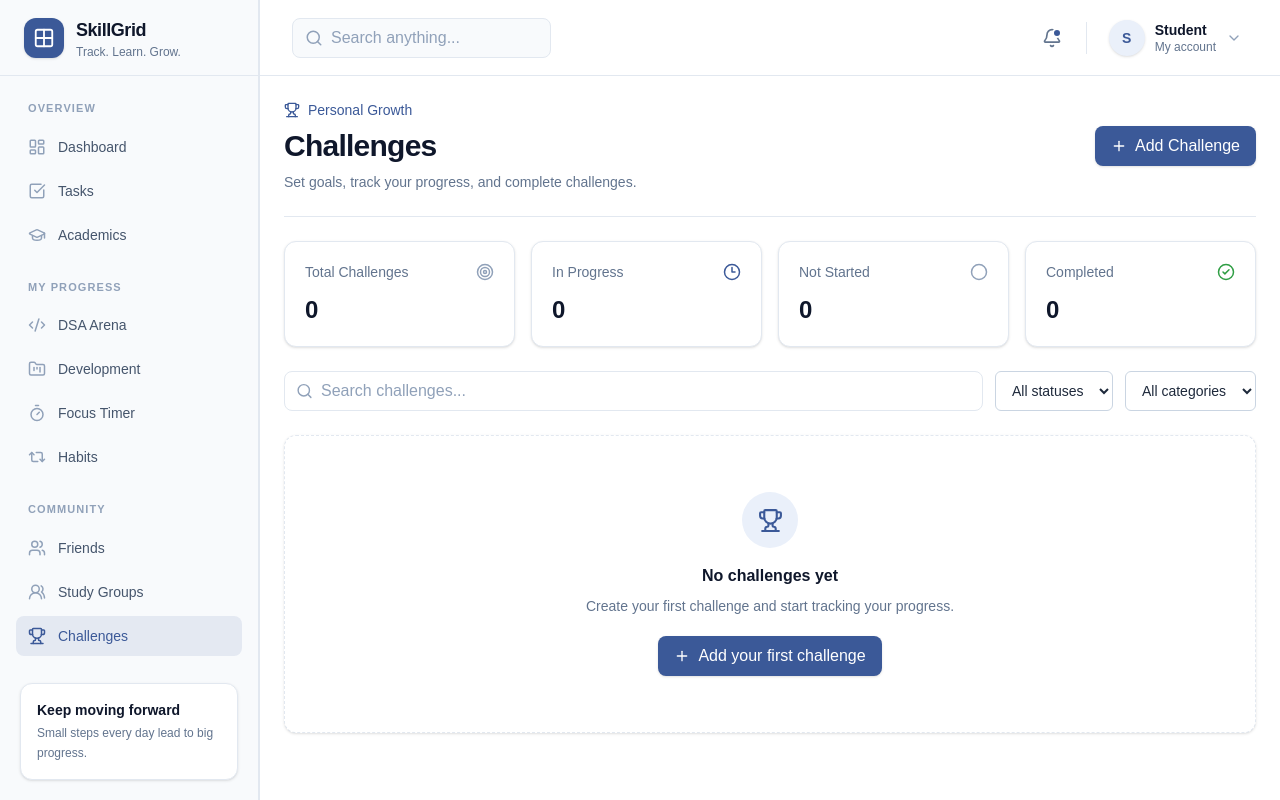
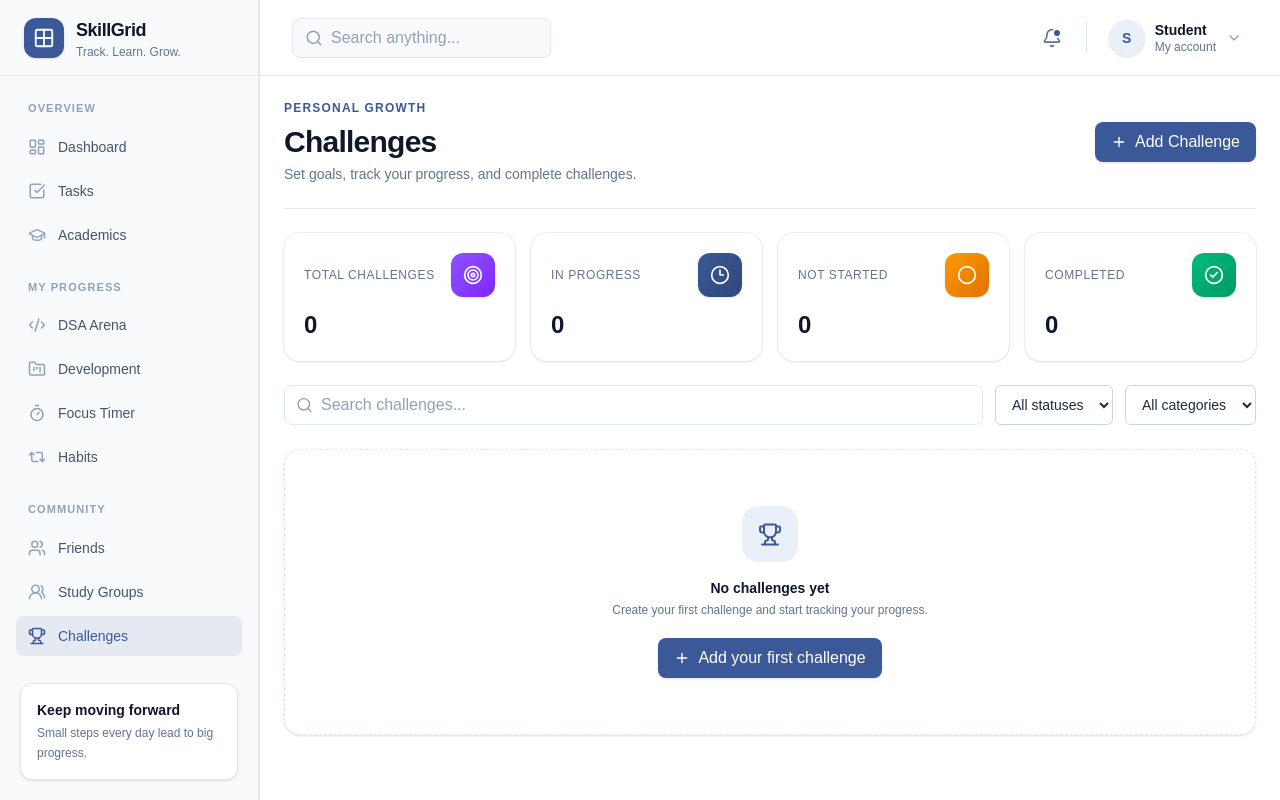
Before and after one commit to thiteswapnil1212-hue/skillGrid, a Next.js app in the folder skillgrid-app/: page /challenges in a window 1280 px wide. Built offline with nearby package versions, Linux system fonts and the light colour scheme.

Commit message:
style: premium stat cards and header on challenges page

```diff
--- a/skillgrid-app/src/app/challenges/page.tsx
+++ b/skillgrid-app/src/app/challenges/page.tsx
@@ -103,12 +103,11 @@ export default function ChallengesPage() {
     <main className="mx-auto w-full max-w-7xl space-y-6 p-6">
       <section className="flex flex-col justify-between gap-4 border-b border-slate-200 pb-6 sm:flex-row sm:items-center">
         <div>
-          <div className="flex items-center gap-2 text-sm font-medium text-primary">
-            <Trophy size={16} />
-            <span>Personal Growth</span>
-          </div>
-          <h1 className="mt-2 text-2xl font-semibold tracking-tight text-slate-900 sm:text-3xl">Challenges</h1>
-          <p className="mt-2 text-sm text-slate-500">Set goals, track your progress, and complete challenges.</p>
+          <p className="text-xs font-semibold uppercase tracking-widest text-primary">
+            Personal Growth
+          </p>
+          <h1 className="mt-2 text-2xl font-bold tracking-tight text-slate-900 sm:text-3xl">Challenges</h1>
+          <p className="mt-1 text-sm text-slate-500">Set goals, track your progress, and complete challenges.</p>
         </div>
         <Button onClick={() => setShowForm((v) => !v)} className="gap-2">
           {showForm ? <X size={16} /> : <Plus size={16} />}
@@ -118,28 +117,28 @@ export default function ChallengesPage() {
 
       <section className="grid grid-cols-2 gap-4 xl:grid-cols-4">
         {[
-          { label: "Total Challenges", value: counts.total, icon: Target, color: "text-slate-400" },
-          { label: "In Progress", value: counts.active, icon: Clock3, color: "text-primary" },
-          { label: "Not Started", value: counts.pending, icon: Circle, color: "text-slate-400" },
-          { label: "Completed", value: counts.completed, icon: CheckCircle2, color: "text-success" },
+          { label: "Total Challenges", value: counts.total, icon: Target, tile: "from-violet-500 to-violet-600" },
+          { label: "In Progress", value: counts.active, icon: Clock3, tile: "from-[#3B5998] to-[#2F477A]" },
+          { label: "Not Started", value: counts.pending, icon: Circle, tile: "from-amber-500 to-amber-600" },
+          { label: "Completed", value: counts.completed, icon: CheckCircle2, tile: "from-emerald-500 to-emerald-600" },
         ].map((item) => {
           const Icon = item.icon;
           return (
-            <Card key={item.label}>
-              <CardContent className="p-5">
-                <div className="flex items-center justify-between">
-                  <p className="text-sm text-slate-500">{item.label}</p>
-                  <Icon size={18} className={item.color} />
+            <Card key={item.label} className="rounded-2xl border-0 p-5 ring-1 ring-slate-200/60">
+              <div className="flex items-center justify-between gap-2">
+                <p className="text-xs font-medium uppercase tracking-wider text-slate-500">{item.label}</p>
+                <div className={`flex h-11 w-11 items-center justify-center rounded-xl bg-gradient-to-br ${item.tile} text-white shadow-sm`}>
+                  <Icon size={20} />
                 </div>
-                <p className="mt-3 text-2xl font-semibold text-slate-900">{item.value}</p>
-              </CardContent>
+              </div>
+              <p className="mt-3 text-2xl font-bold tracking-tight text-slate-900 tabular-nums">{item.value}</p>
             </Card>
           );
         })}
       </section>
 
       {showForm && (
-        <Card>
+        <Card className="rounded-2xl border-0 ring-1 ring-slate-200/60">
           <CardHeader>
             <CardTitle>Create a challenge</CardTitle>
           </CardHeader>
@@ -218,15 +217,15 @@ export default function ChallengesPage() {
       </div>
 
       {filteredChallenges.length === 0 ? (
-        <Card className="border-dashed">
+        <Card className="rounded-2xl border-dashed">
           <div className="flex flex-col items-center py-14 text-center px-6">
-            <div className="flex h-14 w-14 items-center justify-center rounded-full bg-primary-light text-primary">
+            <div className="flex h-14 w-14 items-center justify-center rounded-2xl bg-primary-light p-4 text-primary">
               <Trophy size={25} />
             </div>
-            <h3 className="mt-4 font-semibold text-slate-900">
+            <h3 className="mt-4 text-sm font-semibold text-slate-900">
               {challenges.length === 0 ? "No challenges yet" : "No matching challenges"}
             </h3>
-            <p className="mt-2 max-w-sm text-sm text-slate-500">
+            <p className="mt-1 max-w-sm text-xs text-slate-500">
               {challenges.length === 0
                 ? "Create your first challenge and start tracking your progress."
                 : "Try changing your search or filters."}
@@ -241,7 +240,7 @@ export default function ChallengesPage() {
       ) : (
         <div className="grid gap-4 md:grid-cols-2 xl:grid-cols-3">
           {filteredChallenges.map((challenge) => (
-            <Card key={challenge.id} className="hover:shadow-sm transition">
+            <Card key={challenge.id} className="rounded-2xl border-0 ring-1 ring-slate-200/60 transition-shadow hover:shadow-md">
               <CardContent className="p-5">
                 <div className="flex items-start justify-between gap-3">
                   <Badge variant="info">{challenge.category}</Badge>
```
